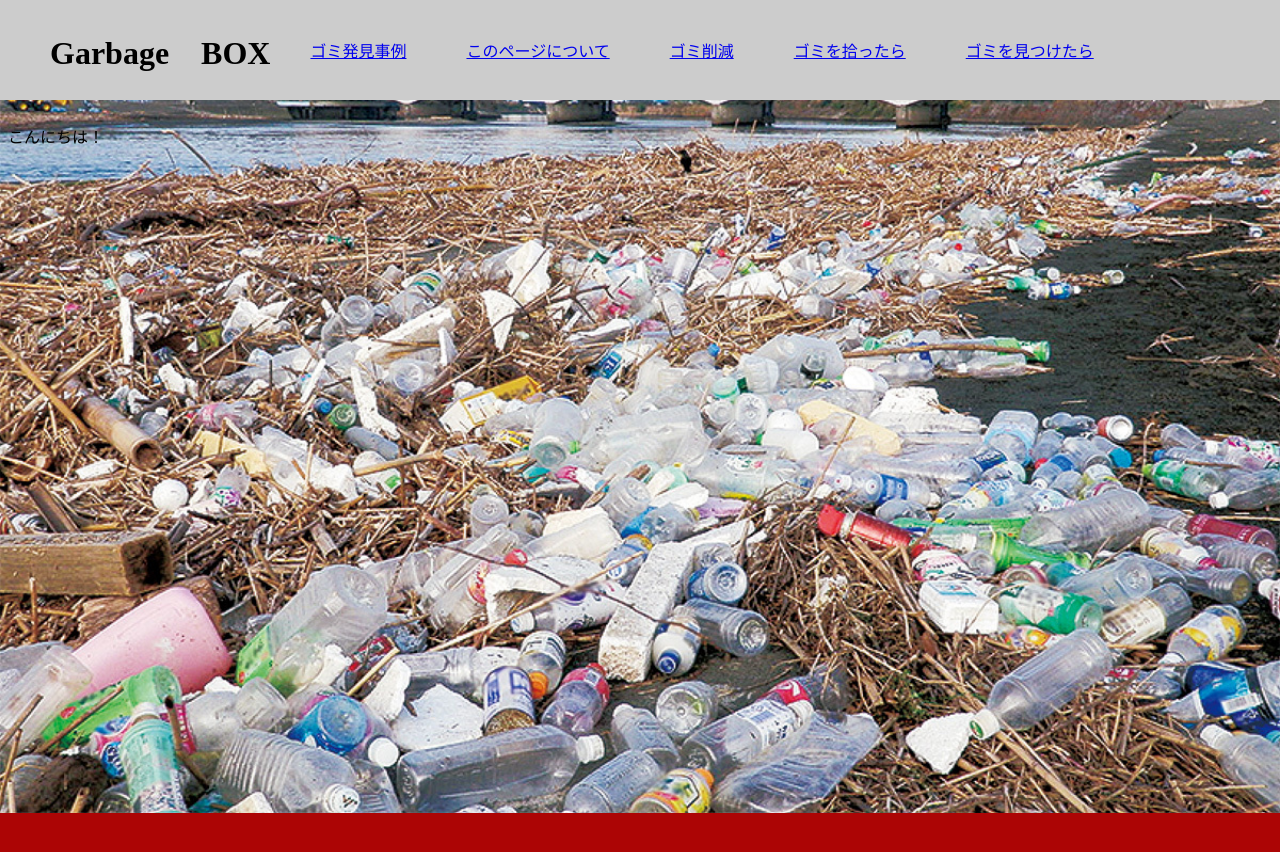
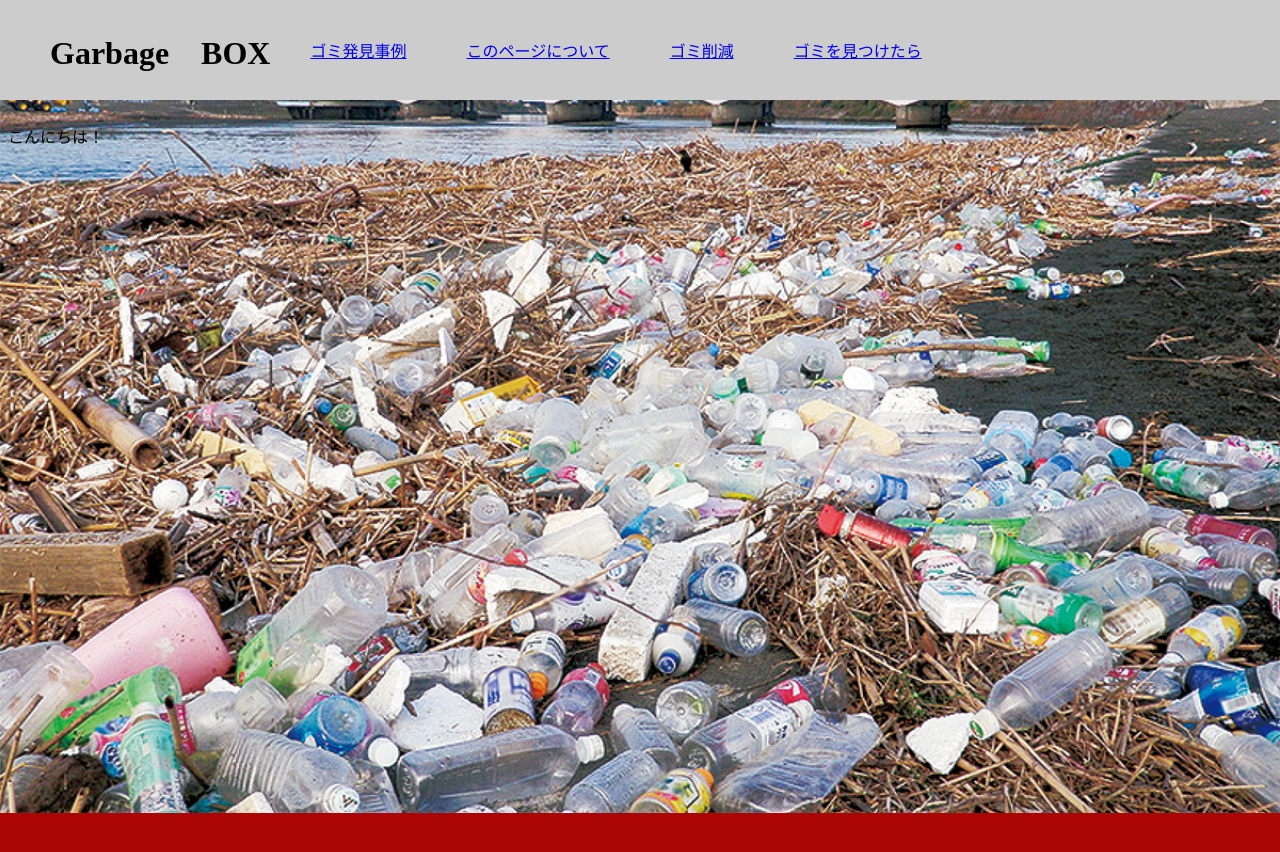
Before and after one commit to akimoto-shuuiti/gomitoku, a plain HTML site: page index.html in a window 1280 px wide. Shown: the top 852 px of the page. Drawn offline with Linux system fonts and the light colour scheme.

Commit message:
Update index.html

```diff
--- a/index.html
+++ b/index.html
@@ -14,8 +14,7 @@
                   <li><a id="gomihakkenzirei" href= "ゴミ発見事例" >ゴミ発見事例</a></li>
                   <li><a id="konope-zinituite" href= "このページについて" >このページについて</a></li>
                   <li><a id="gonisakugen" href= "ゴミ削減" >ゴミ削減</a></li>
-                  <li><a id="gomiwohirottara" href= "ゴミを拾ったら" >ゴミを拾ったら</a></li>
-                  <li><a id="gomiwomituketaratara" href= "ゴミを見つけたら" >ゴミを見つけたら</a></li>
+                  <li><a id="gomiwomituketaratara" href= "https://akimoto-shuuiti.github.io/gomitoku-help/" >ゴミを見つけたら</a></li>
               </ul>
           </nav>
       </header>
```
